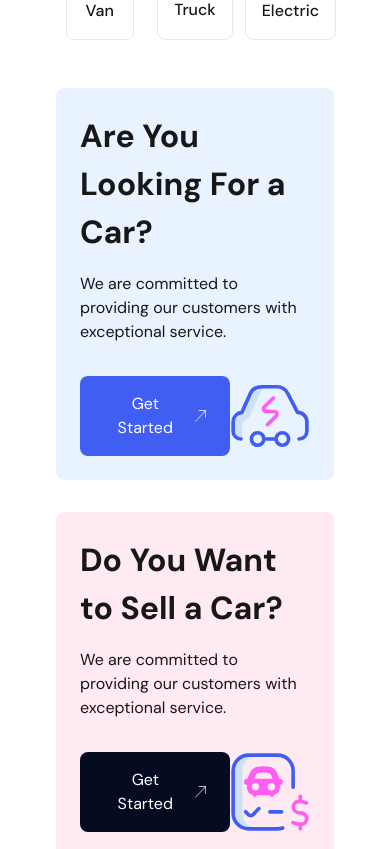
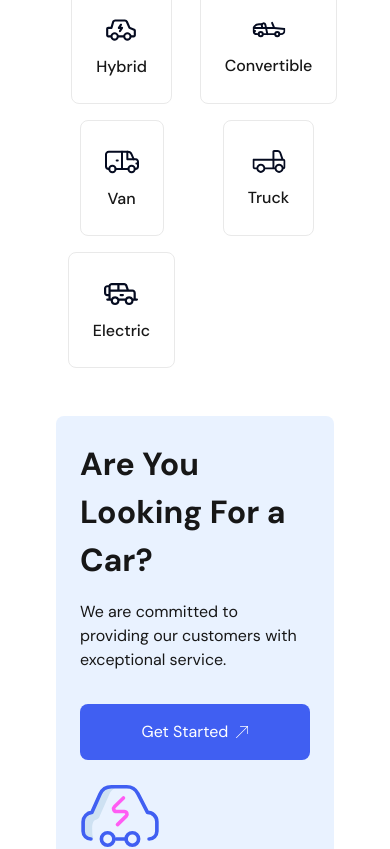
Before and after one commit to nav-commits/Car-Marketplace, a Next.js app: page / in a window 390 px wide. Shown: the part 1420-2269 px from the top of the page. Built offline with nearby package versions, Linux system fonts and the light colour scheme.

Commit message:
fixed browsetypesction cards

```diff
--- a/app/components/layout/Footer.tsx
+++ b/app/components/layout/Footer.tsx
@@ -1,4 +1,4 @@
-'use client'
+"use client";
 import { footerColumns, socials } from "../../../data/footerData";
 import Button from "../ui/Button";
 
@@ -46,9 +46,7 @@ export default function Footer() {
         <Button
           borderRadius="rounded-full"
           className="bg-[#405FF2] px-3 py-3"
-          onClick={() =>
-            window.scrollTo({ top: 0, behavior: "smooth" })
-          }
+          onClick={() => window.scrollTo({ top: 0, behavior: "smooth" })}
           icon={
             <img
               src="/Icons/arrow-up.svg"
--- a/app/components/sections/BrowseTypeSection/BrowseTypeSection.tsx
+++ b/app/components/sections/BrowseTypeSection/BrowseTypeSection.tsx
@@ -9,29 +9,31 @@ const BrowseTypeSection: React.FC = () => {
       <h2 className="text-center font-bold text-[30px] mb-12 mt-12">
         Browse by Type
       </h2>
-      <div className="grid grid-cols-3 sm:grid-cols-3 md:grid-cols-4 lg:grid-cols-9 justify-items-center gap-2">
+
+      {/* Car Type Grid */}
+      <div className="grid grid-cols-2 sm:grid-cols-3 md:grid-cols-4 lg:grid-cols-6 xl:grid-cols-9 justify-items-center gap-4">
         {carTypes.map((type) => (
           <Card
             key={type.title}
-            className="p-4 flex flex-col items-center justify-center border border-[#E9E9E9] rounded-lg"
+            className="p-6 flex flex-col items-center justify-center border border-[#E9E9E9] rounded-lg"
           >
             {type.icon && (
               <Image
                 src={type.icon}
-                alt={type.title + " icon"}
+                alt={`${type.title} icon`}
                 width={34}
                 height={34}
                 className="mb-2"
               />
             )}
-            <p className="text-md font-medium">{type.title}</p>
+            <p className="text-md font-medium text-center">{type.title}</p>
           </Card>
         ))}
       </div>
-      <div className="flex flex-col md:flex-row justify-center gap-8 mt-12">
+      <div className="flex flex-col md:flex-row gap-6 mt-12">
         {/* Card 1 */}
-        <Card className="rounded-lg" bgColor="bg-[#E9F2FF]">
-          <div className="p-6 flex flex-col justify-between">
+        <Card className="rounded-lg flex-1" bgColor="bg-[#E9F2FF]">
+          <div className="p-6 flex flex-col justify-between h-full">
             <div>
               <h3 className="text-[32px] font-bold mb-4">
                 Are You Looking For a Car?
@@ -41,30 +43,33 @@ const BrowseTypeSection: React.FC = () => {
                 service.
               </p>
             </div>
-            <div className="flex items-center justify-between mt-4">
+            <div className="flex flex-col sm:flex-row sm:items-center justify-between mt-4 gap-4">
               <Button
                 title="Get Started"
                 borderRadius="rounded-lg"
-                className="px-6 py-4 bg-[#405FF2] text-white"
+                className="px-6 py-4 bg-[#405FF2] text-white flex items-center justify-center gap-2"
                 icon={
                   <img
                     src="/Icons/cta-arrow.svg"
-                    alt="search-icon"
+                    alt="arrow icon"
                     className="w-3 h-3"
                   />
                 }
               />
-              <img
+              <Image
                 src="/Icons/electric-car.svg"
                 alt="electric car"
-                className="w-20 h-20 object-contain"
+                width={80}
+                height={80}
+                className="object-contain"
               />
             </div>
           </div>
         </Card>
+
         {/* Card 2 */}
-        <Card className="rounded-lg" bgColor="bg-[#FFE9F3]">
-          <div className="p-6 flex flex-col justify-between">
+        <Card className="rounded-lg flex-1" bgColor="bg-[#FFE9F3]">
+          <div className="p-6 flex flex-col justify-between h-full">
             <div>
               <h3 className="text-[32px] font-bold mb-4">
                 Do You Want to Sell a Car?
@@ -74,23 +79,25 @@ const BrowseTypeSection: React.FC = () => {
                 service.
               </p>
             </div>
-            <div className="flex items-center justify-between mt-4">
+            <div className="flex flex-col sm:flex-row sm:items-center justify-between mt-4 gap-4">
               <Button
                 title="Get Started"
                 borderRadius="rounded-lg"
-                className="px-6 py-4 bg-[#050B20] text-white"
+                className="px-6 py-4 bg-[#050B20] text-white flex items-center justify-center gap-2"
                 icon={
                   <img
                     src="/Icons/cta-arrow.svg"
-                    alt="search-icon"
+                    alt="arrow icon"
                     className="w-3 h-3"
                   />
                 }
               />
-              <img
+              <Image
                 src="/Icons/electric-car2.svg"
                 alt="electric car"
-                className="w-20 h-20 object-contain"
+                width={80}
+                height={80}
+                className="object-contain"
               />
             </div>
           </div>
```
